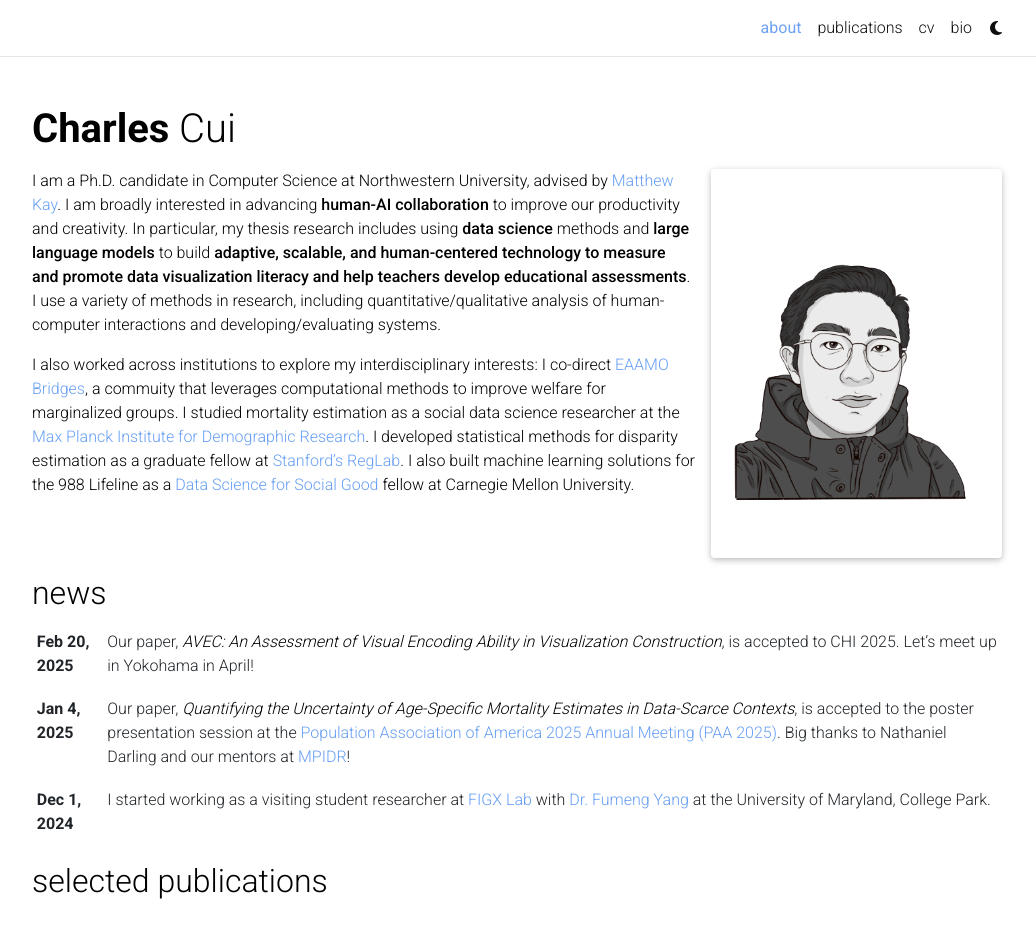
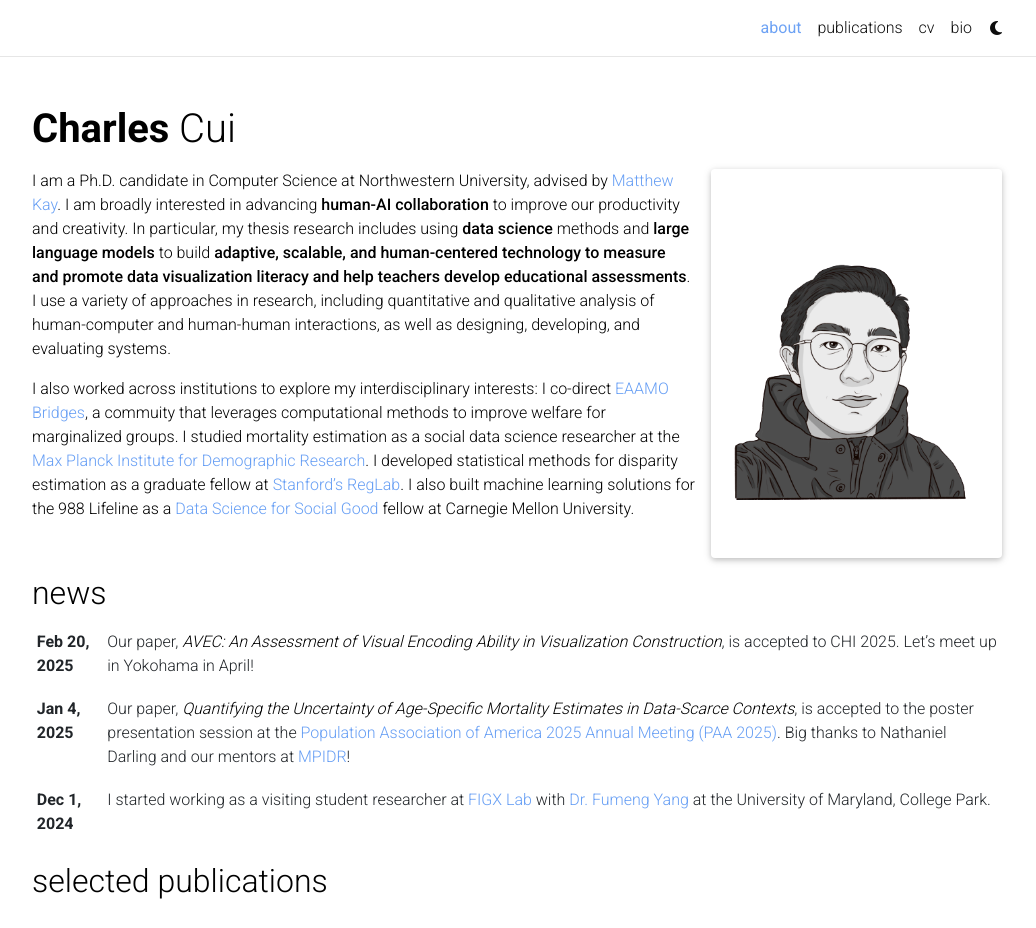
Before and after one commit to digital-flaneur/digital-flaneur.github.io, a Jekyll site: the page built from _pages/about.md, in a window 1280 px wide and 1217 px high, cut to the strip 0-928 px from the top of the window. Shown: the whole strip, without its empty margins (123-1159 px from the left). Built offline with Jekyll 4.4.1, drawn with Linux system fonts in a browser that asks for light colours; full-size pictures stand in for the smaller copies a plugin makes; comment, search, counter and statistics services are not loaded; a style sheet for code colours, icons or effects is not loaded.

Commit message:
Update about.md

```diff
--- a/_pages/about.md
+++ b/_pages/about.md
@@ -19,7 +19,7 @@
 social: true # includes social icons at the bottom of the page
 ---
 
-I am a Ph.D. candidate in Computer Science at Northwestern University, advised by [Matthew Kay](https://www.mjskay.com/). I am broadly interested in advancing **human-AI collaboration** to improve our productivity and creativity. In particular, my thesis research includes using **data science** methods and **large language models** to build **adaptive, scalable, and human-centered technology to measure and promote data visualization literacy and help teachers develop educational assessments**. I use a variety of methods in research, including quantitative/qualitative analysis of human-computer interactions and developing/evaluating systems.
+I am a Ph.D. candidate in Computer Science at Northwestern University, advised by [Matthew Kay](https://www.mjskay.com/). I am broadly interested in advancing **human-AI collaboration** to improve our productivity and creativity. In particular, my thesis research includes using **data science** methods and **large language models** to build **adaptive, scalable, and human-centered technology to measure and promote data visualization literacy and help teachers develop educational assessments**. I use a variety of approaches in research, including quantitative and qualitative analysis of human-computer and human-human interactions, as well as designing, developing, and evaluating systems.
 
 I also worked across institutions to explore my interdisciplinary interests: I co-direct [EAAMO Bridges](https://eaamo-bridges.netlify.app), a commuity that leverages computational methods to improve welfare for marginalized groups. I studied mortality estimation as a social data science researcher at the [Max Planck Institute for Demographic Research](https://www.demogr.mpg.de/en). I developed statistical methods for disparity estimation as a graduate fellow at [Stanford's RegLab](https://reglab.stanford.edu). I also built machine learning solutions for the 988 Lifeline as a [Data Science for Social Good](https://www.dssgfellowship.org/) fellow at Carnegie Mellon University.
 
```
